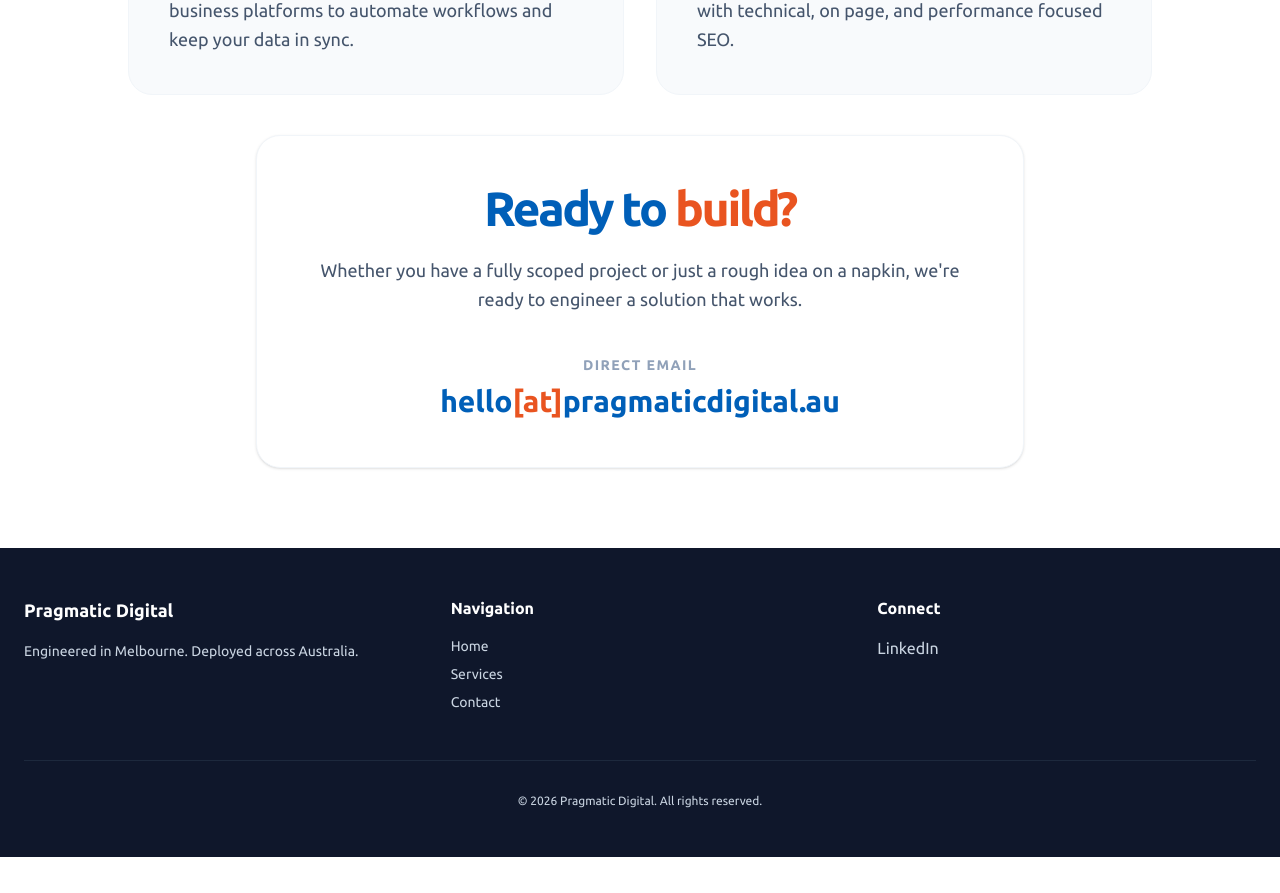
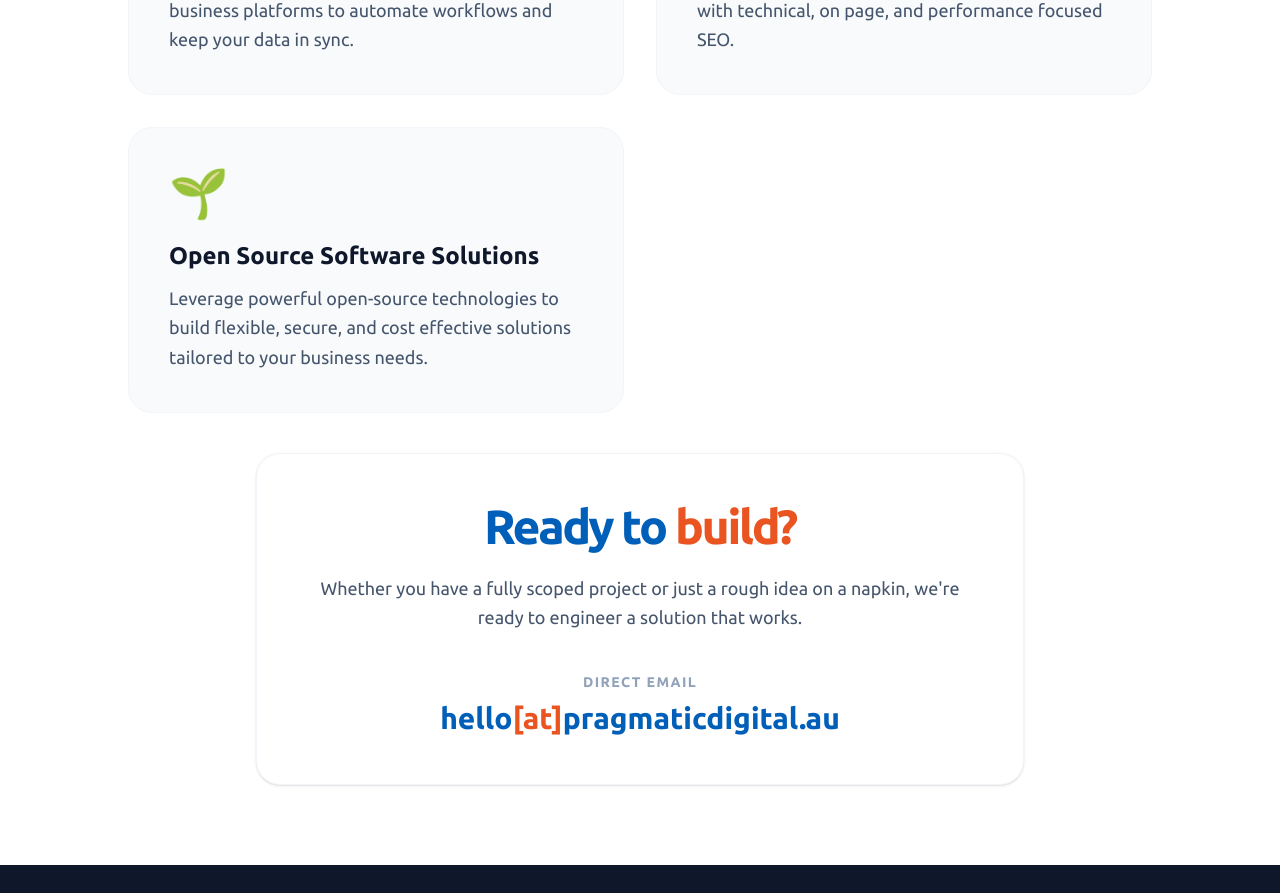
Before and after one commit to pragmaticdigital-au/pragmaticdigital-au.github.io, a Next.js app: page / in a window 1280 px wide. Shown: the part 1500-2393 px from the top of the page. Before the commit the page ends 2357 px from the top, so only its background shows below. Built offline with nearby package versions, Linux system fonts and the light colour scheme; no server answers.

Commit message:
Add Open Source Software Solutions to services

```diff
--- a/src/components/Services.tsx
+++ b/src/components/Services.tsx
@@ -18,11 +18,17 @@ export default function Services() {
         "Seamlessly connect your website, apps, CRMs, payment gateways, booking systems, AI tools, and business platforms to automate workflows and keep your data in sync.",
       icon: "🧩",
     },
-        {
-    title: "SEO & Digital Visibility",
-  description:
-    "Improve your search rankings, attract more qualified visitors, and grow your online presence with technical, on page, and performance focused SEO.",
-  icon: "🔎",
+    {
+      title: "SEO & Digital Visibility",
+      description:
+        "Improve your search rankings, attract more qualified visitors, and grow your online presence with technical, on page, and performance focused SEO.",
+      icon: "🔎",
+    },
+    {
+      title: "Open Source Software Solutions",
+      description:
+        "Leverage powerful open-source technologies to build flexible, secure, and cost effective solutions tailored to your business needs.",
+      icon: "🌱",
     },
   ];
 
```
